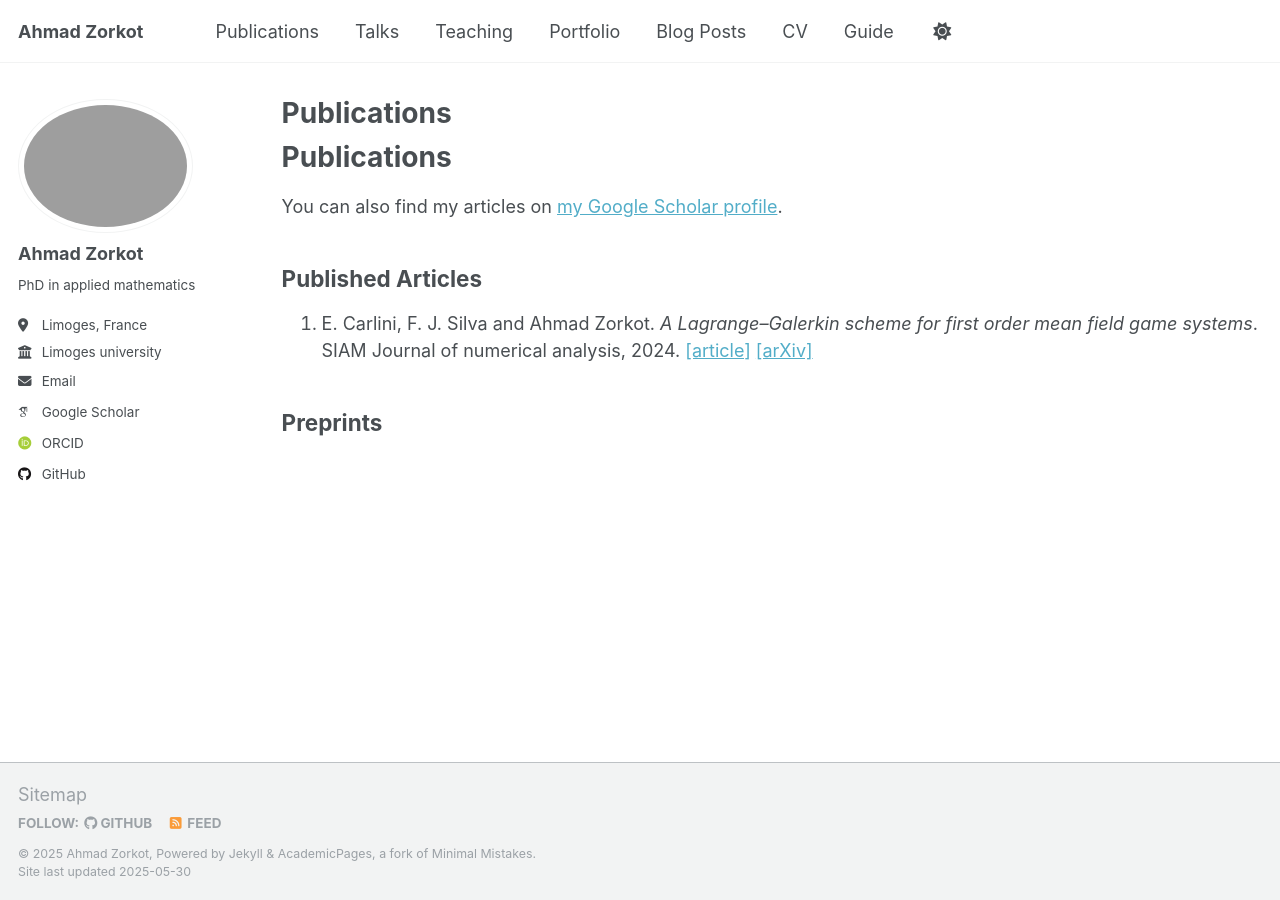
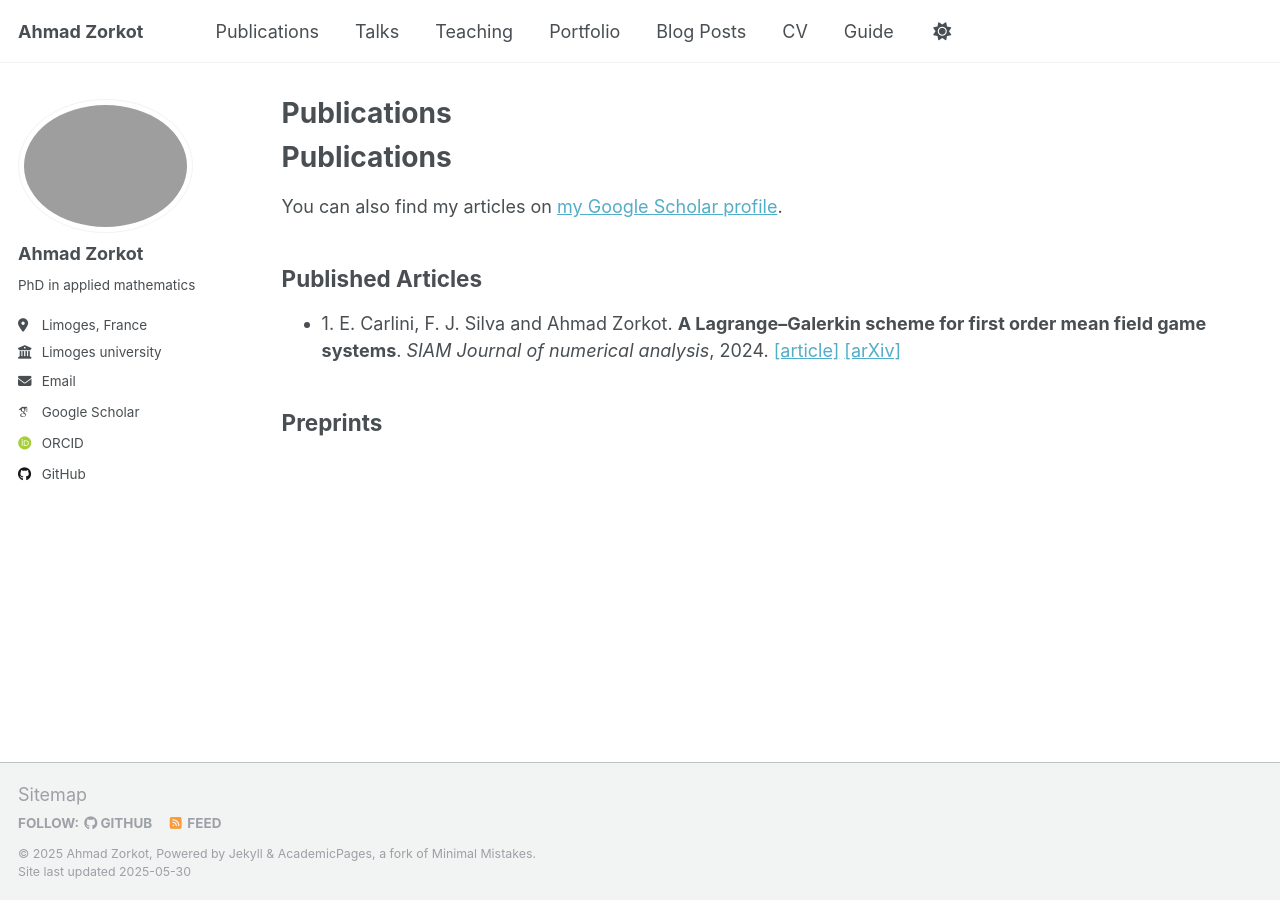
Before and after one commit to ahmadzorkot/ahmadzorkot.github.io, a Jekyll site: the page built from _pages/publications.html, in a window 1280 px wide. Built offline with Jekyll 4.4.1, drawn with Linux system fonts in a browser that asks for light colours; some web fonts are replaced.

Commit message:
Update publications.html

```diff
--- a/_pages/publications.html
+++ b/_pages/publications.html
@@ -6,33 +6,37 @@ author_profile: true
 ---
 
 <h1>Publications</h1>
-
 {% if site.author.googlescholar %}
-<p>You can also find my articles on <a href="{{ site.author.googlescholar }}">my Google Scholar profile</a>.</p>
+  <p>You can also find my articles on <a href="{{site.author.googlescholar}}">my Google Scholar profile</a>.</p>
 {% endif %}
 
+{% assign counter = 1 %}
+
 <h2>Published Articles</h2>
-<ol>
-  {% assign published = site.publications | where: "category", "journal" | sort: "date" | reverse %}
-  {% for post in published %}
-    <li>
-      {{ post.author }}. <em>{{ post.title }}</em>. {{ post.venue }}, {{ post.date | date: "%Y" }}.
-      {% if post.paperurl %} <a href="{{ post.paperurl }}">[article]</a>{% endif %}
-      {% if post.arxivurl %} <a href="{{ post.arxivurl }}">[arXiv]</a>{% endif %}
-      {% if post.bibtexurl %} <a href="{{ post.bibtexurl }}">[BibTeX]</a>{% endif %}
-    </li>
+<ul class="publication-list">
+  {% for post in site.publications reversed %}
+    {% if post.category == "journal" %}
+      <li>
+        {{ counter }}. {{ post.author }}. <strong>{{ post.title }}</strong>. <em>{{ post.venue }}</em>, {{ post.date | date: "%Y" }}.
+        {% if post.paperurl %}<a href="{{ post.paperurl }}">[article]</a>{% endif %}
+        {% if post.arxivurl %}<a href="{{ post.arxivurl }}">[arXiv]</a>{% endif %}
+      </li>
+      {% assign counter = counter | plus: 1 %}
+    {% endif %}
   {% endfor %}
-</ol>
+</ul>
 
 <h2>Preprints</h2>
-<ol>
-  {% assign preprints = site.publications | where: "category", "preprint" | sort: "date" | reverse %}
-  {% for post in preprints %}
-    <li>
-      {{ post.author }}. <em>{{ post.title }}</em>. {{ post.venue }}, {{ post.date | date: "%Y" }}.
-      {% if post.paperurl %} <a href="{{ post.paperurl }}">[article]</a>{% endif %}
-      {% if post.arxivurl %} <a href="{{ post.arxivurl }}">[arXiv]</a>{% endif %}
-      {% if post.bibtexurl %} <a href="{{ post.bibtexurl }}">[BibTeX]</a>{% endif %}
-    </li>
+<ul class="publication-list">
+  {% assign counter = 1 %}
+  {% for post in site.publications reversed %}
+    {% if post.category == "preprint" %}
+      <li>
+        {{ counter }}. {{ post.author }}. <strong>{{ post.title }}</strong>. <em>{{ post.venue }}</em>, {{ post.date | date: "%Y" }}.
+        {% if post.paperurl %}<a href="{{ post.paperurl }}">[article]</a>{% endif %}
+        {% if post.arxivurl %}<a href="{{ post.arxivurl }}">[arXiv]</a>{% endif %}
+      </li>
+      {% assign counter = counter | plus: 1 %}
+    {% endif %}
   {% endfor %}
-</ol>
+</ul>
```
